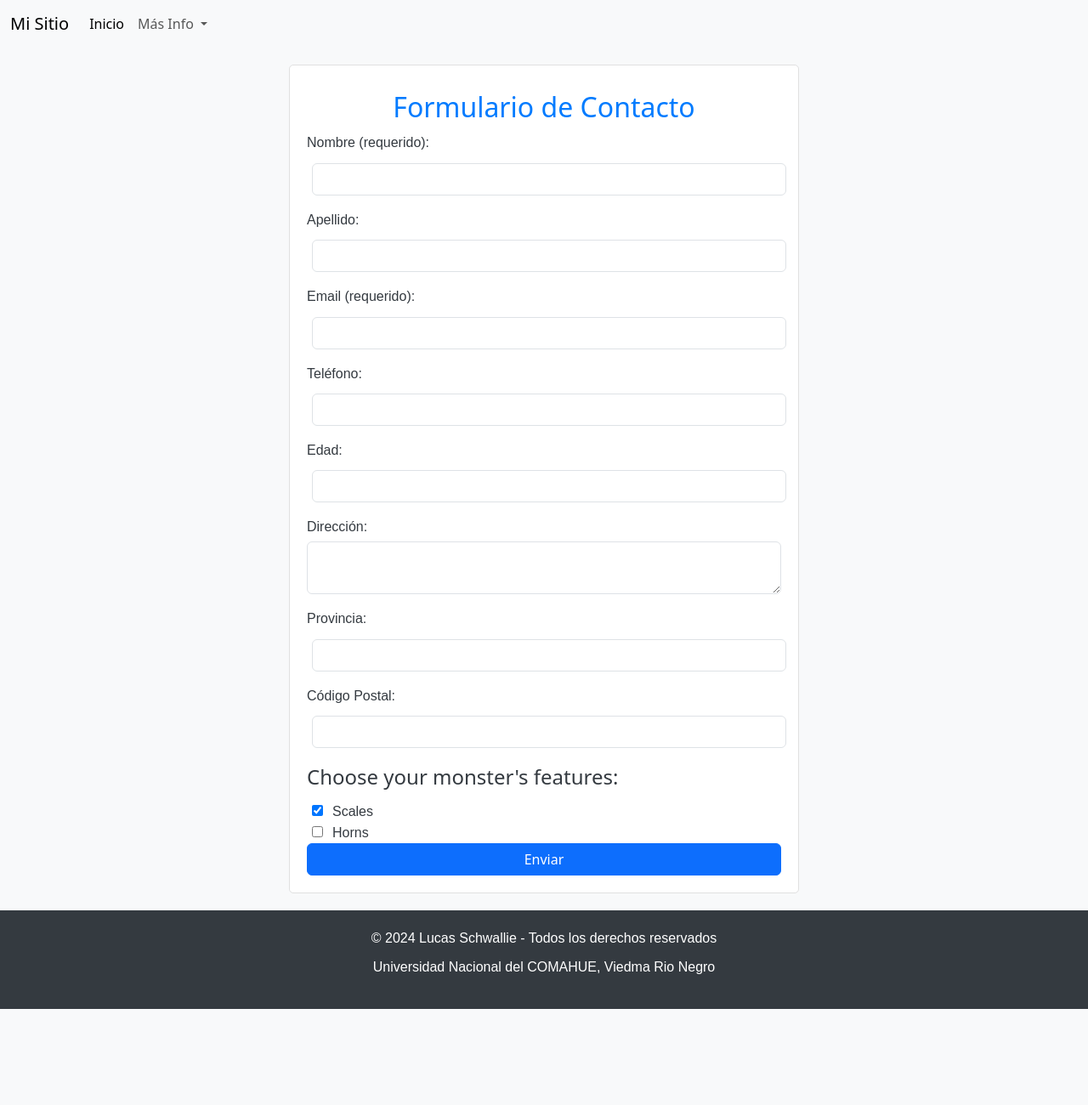
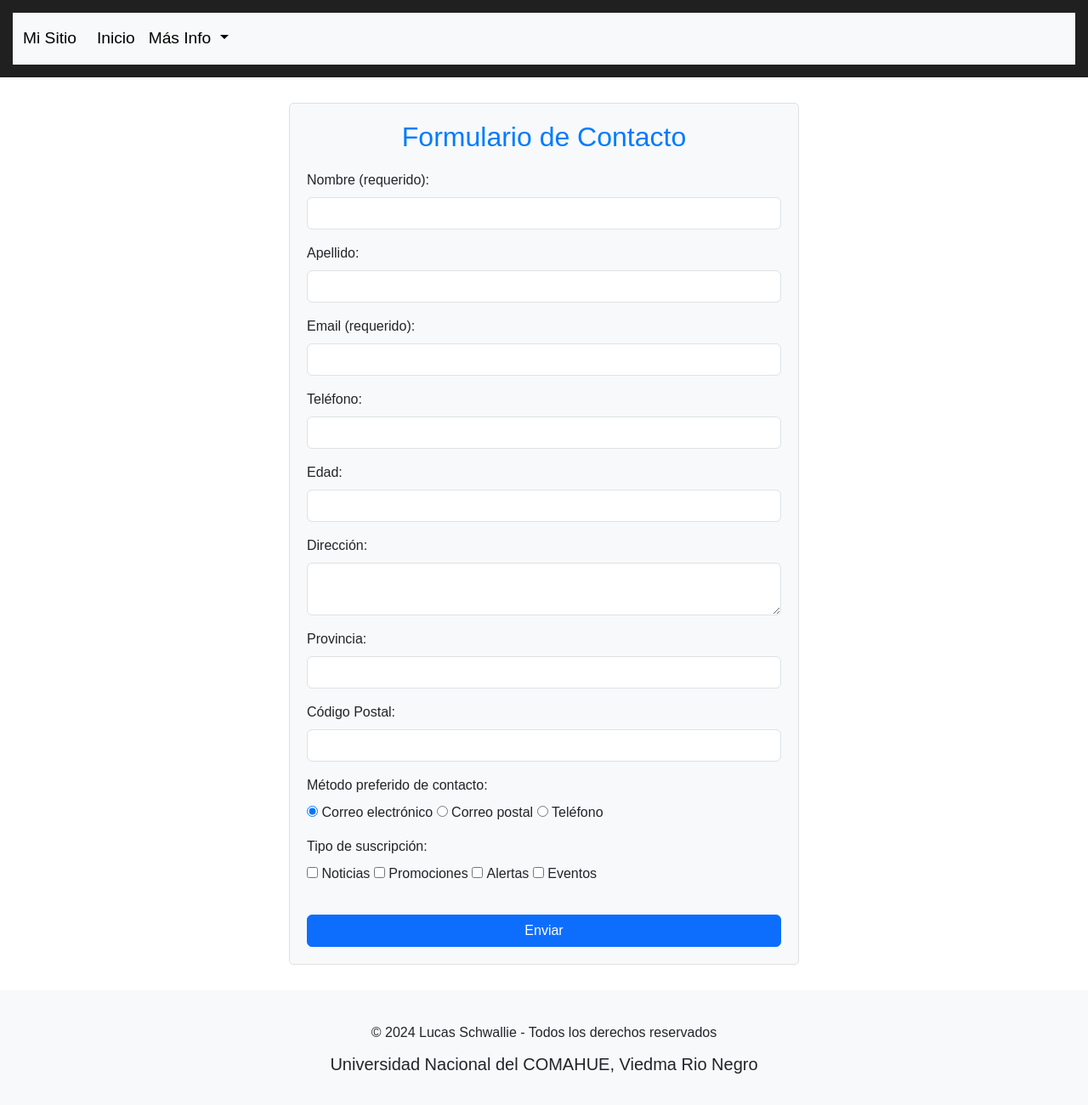
Before and after one commit to Lucaschw10/Lucaschw, a plain HTML site: page Contacto.html in a window 1280 px wide. Shown: the whole page at 85% size. Before the commit the page ends 1187 px from the top, so only its background shows below. Drawn offline with nearby package versions, Linux system fonts and the light colour scheme.

Commit message:
arreglos

```diff
--- a/Contacto.html
+++ b/Contacto.html
@@ -10,7 +10,7 @@
       integrity="sha384-QWTKZyjpPEjISv5WaRU9OFeRpok6YctnYmDr5pNlyT2bRjXh0JMhjY6hW+ALEwIH"
       crossorigin="anonymous"
     />
-    <link rel="stylesheet" href="style.css" />
+    <link rel="stylesheet" href="style-contacto.css" />
   </head>
   <body>
     <header>
@@ -29,7 +29,9 @@
             >
               <span class="navbar-toggler-icon"></span>
             </button>
-            <div class="collapse navbar-collapse" id="navbarSupportedContent">
+            <div
+            class="collapse navbar-collapse"
+            id="navbarSupportedContent">
               <ul class="navbar-nav me-auto mb-2 mb-lg-0">
                 <li class="nav-item">
                   <a
@@ -188,21 +190,31 @@
               <label for="codigoPostal" class="form-label">Código Postal:</label>
               <input type="text" class="form-control" id="codigoPostal" name="codigoPostal">
           </div>
-          <div>
-            <fieldset>
-              <legend>Choose your monster's features:</legend>
+          <div class="mb-3">
+            <label for="metodoContacto" class="form-label">Método preferido de contacto:</label>
+            <div>
+                <input type="radio" id="contactoCorreo" name="metodoContacto" value="correo" checked>
+                <label for="contactoCorreo">Correo electrónico</label>
+                <input type="radio" id="contactoPostal" name="metodoContacto" value="postal">
+                <label for="contactoPostal">Correo postal</label>
+                <input type="radio" id="contactoTelefono" name="metodoContacto" value="telefono">
+                <label for="contactoTelefono">Teléfono</label>
+            </div>
+        </div>
 
-              <div>
-                <input type="checkbox" id="scales" name="scales" checked />
-                <label for="scales">Scales</label>
-              </div>
-
-              <div>
-                <input type="checkbox" id="horns" name="horns" />
-                <label for="horns">Horns</label>
-              </div>
-            </fieldset>
-          </div>
+        <div class="mb-3">
+            <label for="tipoSuscripcion" class="form-label">Tipo de suscripción:</label>
+            <div>
+                <input type="checkbox" id="suscripcionNoticias" name="suscripcion" value="noticias">
+                <label for="suscripcionNoticias">Noticias</label>
+                <input type="checkbox" id="suscripcionPromociones" name="suscripcion" value="promociones">
+                <label for="suscripcionPromociones">Promociones</label>
+                <input type="checkbox" id="suscripcionAlertas" name="suscripcion" value="alertas">
+                <label for="suscripcionAlertas">Alertas</label>
+                <input type="checkbox" id="suscripcionEventos" name="suscripcion" value="eventos">
+                <label for="suscripcionEventos">Eventos</label>
+            </div>
+        </div>
 
           <button type="button" class="btn btn-primary" onclick="mostrarDatos()">Enviar</button>
       </form>
@@ -250,8 +262,8 @@
   </script>
 
     <footer class="text-center py-4">
-      <p>&copy; 2024 Lucas Schwallie - Todos los derechos reservados</p>
-      <p>Universidad Nacional del COMAHUE, Viedma Rio Negro</p>
+      <p><h6>&copy; 2024 Lucas Schwallie - Todos los derechos reservados</h6></p>
+      <p><h5>Universidad Nacional del COMAHUE, Viedma Rio Negro</h5></p>
     </footer>
 
     <script
--- /dev/null
+++ b/style-acercade.css
@@ -0,0 +1,65 @@
+/* Estilos generales */
+body {
+    font-family: Arial, sans-serif;
+    margin: 0;
+    padding: 0;
+  }
+
+  header {
+    background-color: #202020;
+    padding: 15px;
+  }
+
+  .navbar-brand, .nav-link {
+    color: rgb(0, 0, 0);
+    font-size: 1.2rem;
+  }
+
+  .nav-link:hover {
+    color: #000000;
+  }
+
+  /* Estilos específicos de Acerca de */
+  #head {
+    text-align: center;
+    margin-top: 30px;
+  }
+
+  h2 {
+    color: #007bff;
+  }
+
+  p {
+    font-size: 1.1rem;
+    line-height: 1.5;
+  }
+
+  #foto {
+    text-align: center;
+    margin-top: 20px;
+  }
+
+  #foto img {
+    max-width: 200px;
+    border-radius: 50%;
+  }
+
+  html, body {
+    height: 100%;
+    margin: 0;
+    display: flex;
+    flex-direction: column;
+  }
+
+  main {
+    flex: 1;
+    padding: 20px;
+    text-align: center;
+  }
+
+  footer {
+    background-color: #f8f9fa;
+    text-align: center;
+    padding: 10px;
+    margin-top: auto;
+  }
--- /dev/null
+++ b/style-contacto.css
@@ -0,0 +1,76 @@
+/* Estilos generales */
+body {
+    font-family: Arial, sans-serif;
+    margin: 0;
+    padding: 0;
+  }
+
+  header {
+    background-color: #202020;
+    padding: 15px;
+  }
+
+  .navbar-brand, .nav-link {
+    color: rgb(0, 0, 0);
+    font-size: 1.2rem;
+  }
+
+  .nav-link:hover {
+    color: #000000;
+  }
+
+  /* Estilos del formulario */
+  .form-container {
+    max-width: 600px;
+    margin: 30px auto;
+    background-color: #f8f9fa;
+    padding: 20px;
+    border: 1px solid #e0e0e0;
+    border-radius: 5px;
+  }
+
+  h2 {
+    text-align: center;
+    color: #007bff;
+    margin-bottom: 20px;
+  }
+
+  button {
+    display: block;
+    width: 100%;
+    margin-top: 20px;
+  }
+
+  footer {
+    background-color: #f8f9fa;
+    text-align: center;
+    padding: 10px;
+  }
+  /* resultado.css */
+
+/* Estilos para el cuadro de resultados del formulario */
+.resultado-formulario {
+    background-color: #f8f9fa;
+    padding: 20px;
+    margin: 20px auto;
+    max-width: 600px;
+    border: 1px solid #e0e0e0;
+    border-radius: 5px;
+    display: none; /* Se muestra solo cuando hay datos */
+}
+
+/* Títulos de los resultados */
+h2 {
+    text-align: center;
+    color: #007bff;
+}
+
+/* Estilos para los datos mostrados */
+.campo {
+    font-weight: bold;
+    color: #333;
+}
+
+.valor {
+    color: #555555;
+}
--- /dev/null
+++ b/style-index.css
@@ -0,0 +1,51 @@
+/* Estilos generales */
+body {
+    font-family: Arial, sans-serif;
+    margin: 0;
+    padding: 0;
+  }
+
+  header {
+    background-color: #202020;
+    padding: 15px;
+  }
+
+  .navbar-brand, .nav-link {
+    color: rgb(0, 0, 0);
+    font-size: 1.2rem;
+  }
+
+  .nav-link:hover {
+    color: #000000;
+  }
+
+  /* Estilos del contenido principal */
+  main {
+    padding: 20px;
+    text-align: center;
+  }
+
+  h1 {
+    color: #007bff;
+  }
+
+  /* Asegura que el footer se mantenga al fondo */
+html, body {
+    height: 100%;
+    margin: 0;
+    display: flex;
+    flex-direction: column;
+  }
+
+  main {
+    flex: 1;
+    padding: 20px;
+    text-align: center;
+  }
+
+  footer {
+    background-color: #f8f9fa;
+    text-align: center;
+    padding: 10px;
+    margin-top: auto; /* Empuja el footer al fondo */
+  }
--- a/style.css
+++ /dev/null
@@ -1,90 +0,0 @@
-#foto{
-    width: 200px;
-    height: 200px;
-}
-.navbar{
-    background: rgb(0, 0, 0);
-}
-
-
-/*-- index/inicio*/
-body {
-  background-color: #f8f9fa; /* Fondo claro */
-  color: #343a40; /* Color del texto */
-}
-header {
-  margin-bottom: 20px; /* Espacio entre el encabezado y el contenido */
-}
-main {
-  display: flex;
-  flex-direction: column;
-  align-items: center; /* Centrar horizontalmente */
-  justify-content: center; /* Centrar verticalmente */
-  height: 70vh; /* Altura del main */
-  text-align: center; /* Centrar el texto */
-}
-footer {
-  background-color: #343a40; /* Fondo oscuro para el pie de página */
-  color: white; /* Texto blanco */
-  text-align: center; /* Centrar el texto del pie de página */
-  padding: 10px 0; /* Espaciado vertical */
-  position: relative;
-  bottom: 0;
-  width: 100%;
-}
-h2 {
-  margin: 10px 0; /* Espacio entre los encabezados */
-}
-
-
-
-
-
-
-
-
-
-
-        /*-- contacto --*/
-
-      .resultado-formulario {
-          background-color: #f8f9fa;
-          padding: 20px;
-          margin: 20px auto;
-          max-width: 600px;
-          border: 1px solid #e0e0e0;
-          border-radius: 5px;
-          display: none;
-      }
-      h2 {
-          text-align: center;
-          color: #007bff;
-      }
-      .campo {
-          font-weight: bold;
-          color: #333;
-      }
-      .form-container {
-          background-color: #ffffff;
-          padding: 20px;
-          margin: 20px auto;
-          max-width: 600px;
-          border: 1px solid #e0e0e0;
-          border-radius: 5px;
-      }
-      .btn-primary {
-          width: 100%;
-
-
-
-      }
-      p,
-      label {
-        font:
-          1rem 'Fira Sans',
-          sans-serif;
-      }
-
-      input {
-        margin: 0.4rem;
-      }
```
Also changed, not shown: acercade.html (+3 -36 lines), index.html (+10 -6 lines).
